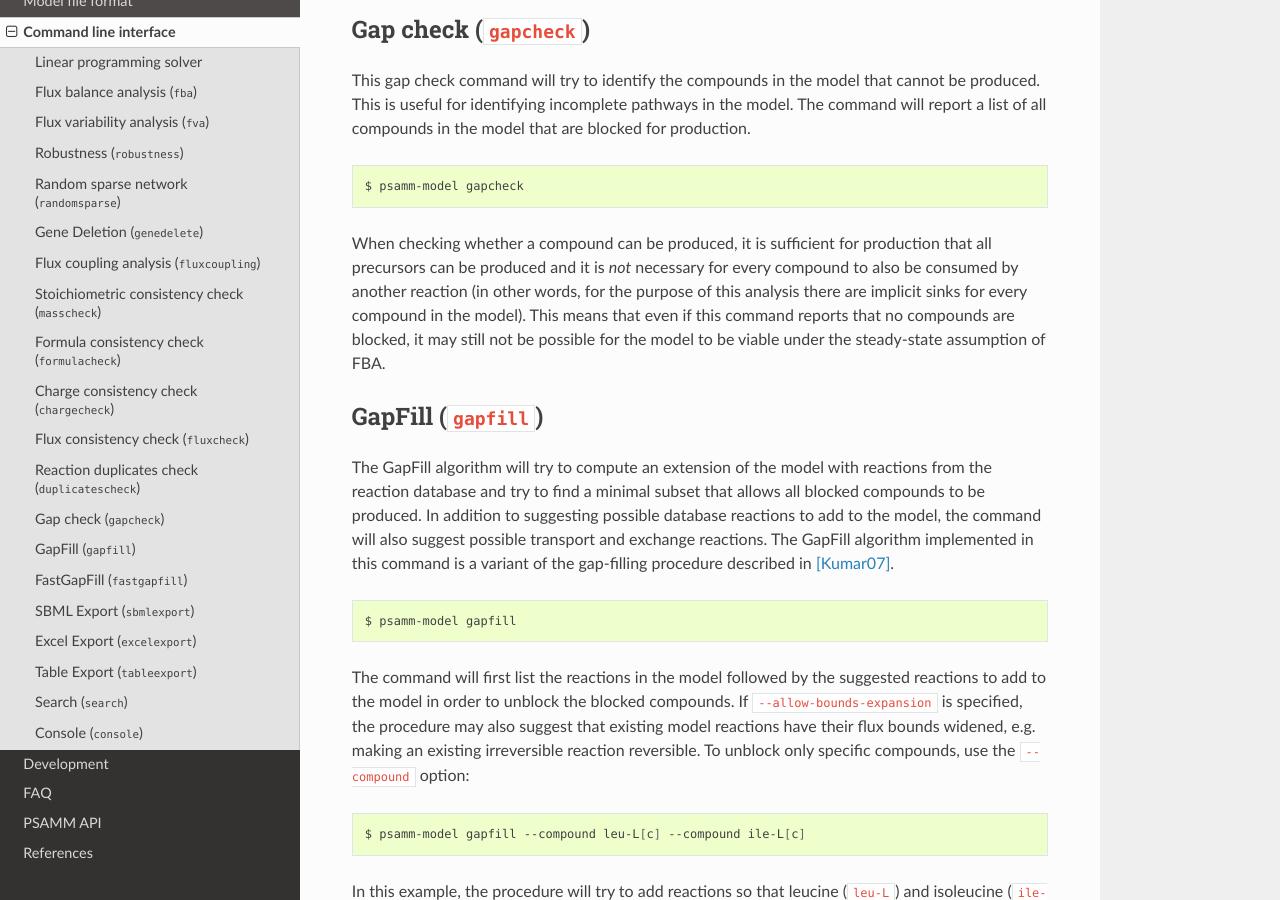
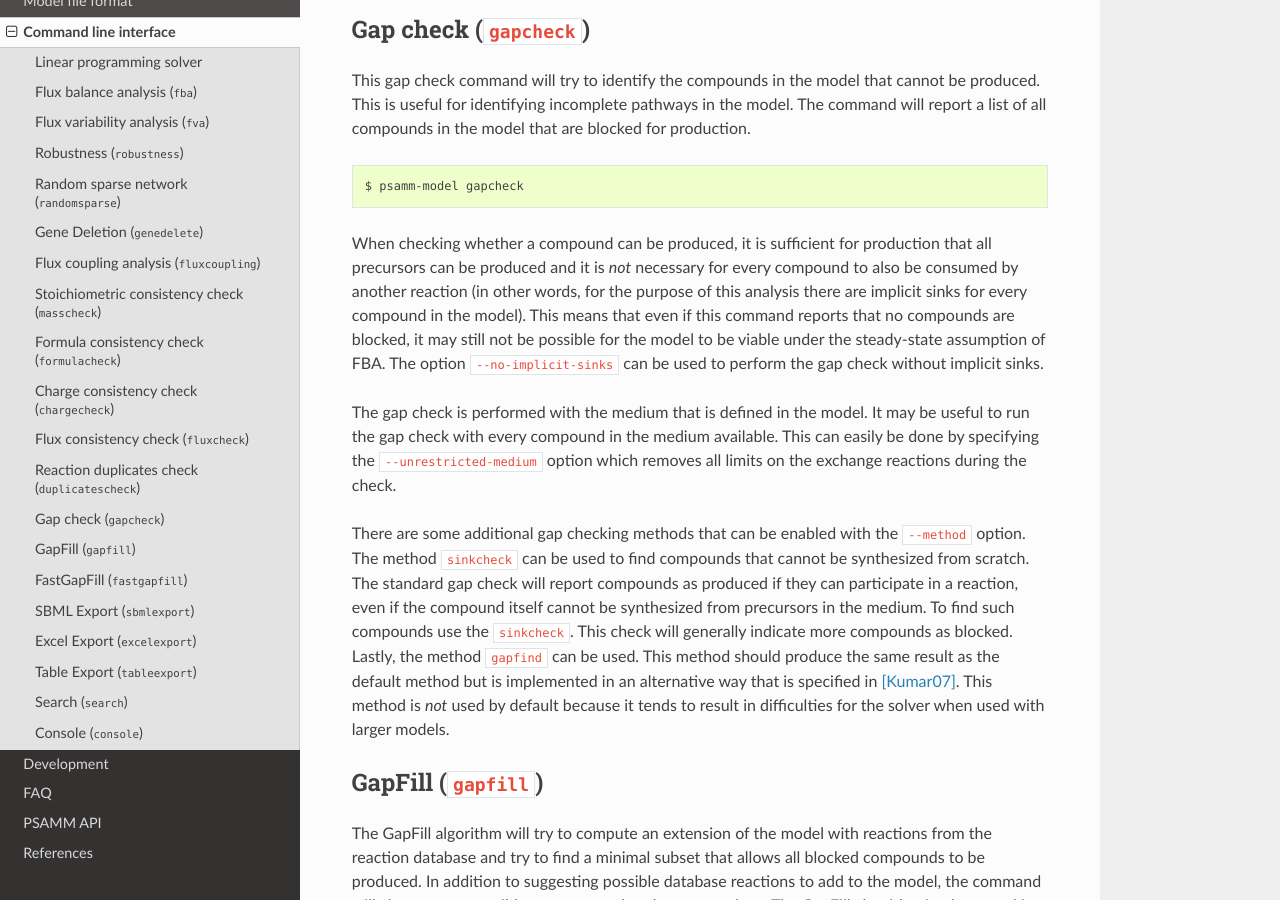
Before and after one commit to zhanglab/psamm, a Sphinx documentation site: the page built from docs/commands.rst, in a window 1280 px wide and 900 px high, scrolled down 7141 px. Built offline with Sphinx 7.4.7 and the Read the Docs theme 2.0.0, drawn with Linux system fonts in a browser that asks for light colours.

Commit message:
docs: Update gapcheck command documentation

```diff
--- a/docs/commands.rst
+++ b/docs/commands.rst
@@ -376,7 +376,25 @@ every compound to also be consumed by another reaction (in other words, for
 the purpose of this analysis there are implicit sinks for every compound in
 the model). This means that even if this command reports that no compounds are
 blocked, it may still not be possible for the model to be viable under the
-steady-state assumption of FBA.
+steady-state assumption of FBA. The option ``--no-implicit-sinks`` can be used
+to perform the gap check without implicit sinks.
+
+The gap check is performed with the medium that is defined in the model. It
+may be useful to run the gap check with every compound in the medium available.
+This can easily be done by specifying the ``--unrestricted-medium`` option
+which removes all limits on the exchange reactions during the check.
+
+There are some additional gap checking methods that can be enabled with the
+``--method`` option. The method ``sinkcheck`` can be used to find compounds
+that cannot be synthesized from scratch. The standard gap check will report
+compounds as produced if they can participate in a reaction, even if the
+compound itself cannot be synthesized from precursors in the medium. To find
+such compounds use the ``sinkcheck``. This check will generally indicate more
+compounds as blocked. Lastly, the method ``gapfind`` can be used. This method
+should produce the same result as the default method but is implemented in an
+alternative way that is specified in [Kumar07]_. This method is *not* used by
+default because it tends to result in difficulties for the solver when used
+with larger models.
 
 GapFill (``gapfill``)
 ---------------------
```
